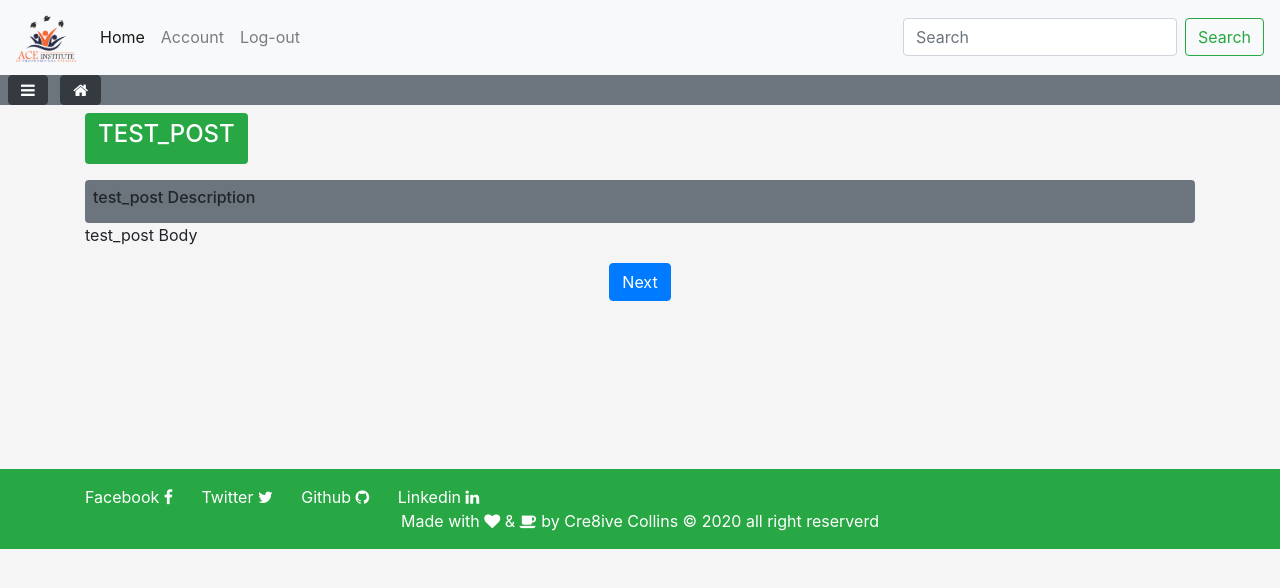
After one commit to Cre8ive-collins/aips, a Flask app: page /html/1 in a window 1280 px wide. The commit adds this page. Shown: the top 588 px of the page. Run offline with Flask 2, Linux system fonts and the light colour scheme; a user stored in the database is signed in; data comes from the database, SQL or seed files in the repository; both versions use the stored data as it was after the commit; some libraries are stand-ins or nearby versions.

Commit message:
Version 1.0 completed

```diff
--- a/package/__init__.py
+++ b/package/__init__.py
@@ -12,6 +12,7 @@ app.config['SQLALCHEMY_DATABASE_URI'] = 'sqlite:///site.db'
 db = SQLAlchemy(app)
 bcrypt = Bcrypt(app)
 login_manager = LoginManager(app)
-
+login_manager.login_view = "login"
+login_manager.login_message_category = 'info'
 from package import routes
 from package.dbmodels import User, Admin, Tracks, Path, Post
--- a/package/dbmodels.py
+++ b/package/dbmodels.py
@@ -12,9 +12,10 @@ class User(db.Model, UserMixin):
     email = db.Column(db.String(40), nullable=False, unique=True)
     username = db.Column(db.String(20), nullable=False)
     password = db.Column(db.String(60),nullable=False)
+    phone = db.Column(db.String(), nullable=False)
 
     def __repr__(self):
-        return f"User('{self.id}, {self.name}, {self.email}, {self.username}')"
+        return f"User('{self.id}, {self.name}, {self.phone}, {self.username}')"
 
 class Admin(db.Model, UserMixin):
     id  = db.Column(db.Integer, primary_key=True)
@@ -22,6 +23,7 @@ class Admin(db.Model, UserMixin):
     email = db.Column(db.String(40), nullable=False, unique=True)
     username = db.Column(db.String(20), nullable=False)
     password = db.Column(db.String(60),nullable=False)
+    phone = db.Column(db.String(), nullable=False)
     rele = db.relationship('Post', backref = 'author', lazy = True)
 
     def __repr__(self):
--- a/package/routes.py
+++ b/package/routes.py
@@ -2,7 +2,7 @@ from flask import render_template, url_for, flash, request, redirect
 from package.forms import LoginForm
 from package import app, db, bcrypt
 from package.dbmodels import User, Admin, Tracks, Path, Post
-from flask_login import login_user
+from flask_login import login_user, current_user, logout_user, login_required
 from itertools import chain
 
 
@@ -10,28 +10,17 @@ from itertools import chain
 
 @app.route('/', methods=('GET','POST'))
 def home():
-    form = LoginForm()
-    if form.validate_on_submit():
-        username = form.username.data
-        password = form.password.data
-        remember = form.remember.data
-        user = User.query.filter_by(username=username).first()
-        if user and bcrypt.check_password_hash(user.password, password):
-            flash(f'Login Successfull','success')
-            login_user(user, remember=remember)
-            return redirect(url_for('home'))
-        else:
-            flash(f'Username or Password incorrect','warning')
-    return render_template('login.html', form=form)
+    return render_template('index.html')
 
 @app.route('/register', methods=('POST','GET'))
-def register(update_username = "", update_email = ""):
-    if request.method == 'POST' and (update_username or update_email == ""):
+@login_required
+def register():
+    if request.method == 'POST':
         name = request.form['name']
         email = request.form['email']
         validate_email = User.query.filter_by(email=email).first()
         if validate_email:
-            flash(f'Account already exist for {email}. Sign-in instead','danger')
+            flash(f'Account already exist for {email}. Sign-in instead','warning')
             return render_template('register.html')
         username = request.form['username']
         validate_username = User.query.filter_by(username=username).first()
@@ -50,26 +39,24 @@ def register(update_username = "", update_email = ""):
 
 @app.route('/admin', methods=('POST','GET'))
 def admin():
-
+    form = LoginForm()
     students = max(list(chain(*User.query.with_entities(User.id).all())))
     lesson = max(list(chain(*Admin.query.with_entities(Admin.id).all())))
     path = max(list(chain(*Path.query.with_entities(Path.id).all())))
     track = max(list(chain(*Tracks.query.with_entities(Tracks.id).all())))
-    form = LoginForm()
     if form.validate_on_submit():
         username = form.username.data
         password = form.password.data
-        remember = form.remember.data
         admin = Admin.query.filter_by(username=username).first()
         if admin and (password == admin.password):
             flash(f'Welcome {username}, what will you like to do?','success')
-            login_user(admin, remember=remember)
-            return render_template('admin.html', user=admin)
+            login_user(admin)
+            return render_template('admin.html', form=form, track = track, path = path, students=students, lesson= lesson )
         else:
             flash(f'Username or Password incorrect','warning')
-            #change template
-    return render_template('admin.html', form=form, track = track, path = path, students=students, lesson= lesson )
+            return render_template('admin_login.html', form=form, track = track, path = path, students=students, lesson= lesson )
 
+    return render_template('admin_login.html', form=form, track = track, path = path, students=students, lesson= lesson )
 
 @app.route('/create_post', methods = ('POST','GET'))
 def create_post():
@@ -128,7 +115,7 @@ def add_course():
         if course == "":
             tracks = Tracks.query.filter_by(title = track)
             if tracks:
-                flash(f'Track already exist','danger')
+                flash(f'Track already exist','warning')
                 return redirect(url_for('admin'))
             else:
                 tra = Tracks(title = track).first()
@@ -140,7 +127,7 @@ def add_course():
         else:
             courses = Path.query.filter_by(title = course).first()
             if courses:
-                flash(f'Course already exist','danger')
+                flash(f'Course already exist','warning')
                 return redirect(url_for('admin'))
             else:
                 tracks = Tracks.query.filter_by(title = track)
@@ -160,6 +147,77 @@ def add_course():
                     flash(f'Course {course} created', 'success')
                     return redirect(url_for('admin'))
 
-@app.route('/update_lesson')
-def update_lesson():
-    pass
+
+@app.route('/html/<post_id>')
+@login_required
+def html(post_id):
+    post = Post.query.filter_by(subject = 'HTML').all()
+    current_post = Post.query.get_or_404(post_id)
+    return render_template('html.html', post = post, current_post = current_post)
+
+
+@app.route('/css/<post_id>')
+@login_required
+def css(post_id):
+    post = Post.query.filter_by(subject = 'CSS').all()
+    current_post = Post.query.get_or_404(post_id)
+    return render_template('css.html', post = post, current_post = current_post)
+
+@app.route('/javascript/<post_id>')
+@login_required
+def javascript(post_id):
+    post = Post.query.filter_by(subject = 'javascript').all()
+    current_post = Post.query.get_or_404(post_id)
+    return render_template('javascript.html', post = post, current_post = current_post)
+
+
+@app.route('/bootstrap/<post_id>')
+@login_required
+def bootstrap(post_id):
+    post = Post.query.filter_by(subject = 'bootstrap').all()
+    current_post = Post.query.get_or_404(post_id)
+    return render_template('html.html', post = post, current_post = current_post)
+
+
+@app.route('/jquery/<post_id>')
+@login_required
+def jquery(post_id):
+    post = Post.query.filter_by(subject = 'jquery').all()
+    current_post = Post.query.get_or_404(post_id)
+    return render_template('jquery.html', post = post, current_post = current_post)
+
+@app.route('/login',  methods = ('POST', 'GET'))
+def login():
+    if current_user.is_authenticated:
+        return redirect( url_for('home') )
+    form = LoginForm()
+    if form.validate_on_submit():
+        username = form.username.data
+        user = User.query.filter_by(username=username).first()
+        if user:
+            checked_pw = bcrypt.check_password_hash(user.password, form.password.data)
+            if checked_pw:
+                flash(f'Welcome {username}, what will you like to do?','success')
+                login_user(user)
+                next_page = request.args.get('next')
+                if next_page:
+                    return redirect(next_page)
+                else:
+                    return redirect(url_for('home') )
+        else:
+            flash(f'Username or Password incorrect','danger')
+
+    return render_template('login.html', form = form)
+
+
+
+@app.route('/logout')
+def logout():
+    logout_user()
+    return redirect(url_for('home'))
+
+
+@app.route('/account')
+@login_required
+def account():
+    return render_template('account.html')
--- a/package/static/css/main.css
+++ b/package/static/css/main.css
@@ -1,6 +1,8 @@
 body{
 	background-color: whitesmoke;
-	margin-top: 1rem
+	/*margin-top: 1rem*/
+	max-width: 100%;
+	overflow-x: hidden;
 }
 
 #text-white{
@@ -29,8 +31,8 @@ footer{
 	padding-top: 1rem;
 }
 
-h4#pointer{
-	color: red
+.opacity{
+	opacity: 0.5;
 }
 
 .jumbotron{
@@ -38,8 +40,22 @@ h4#pointer{
 }
 h4#pointer:hover {color: : red;}
 
-@media only screen and (max-width: 600px) {
-  div.aside{
-  	display: none;
-  }
+div #rgba {
+	background-color: rgba(10,5,10,0.5) !important;
 }
+
+div #side{
+  position: fixed;
+  left: 0;
+  right: 0;
+  z-index: 2;
+  background-color: rgba(0,78,56,0.5);
+  height : 50rem;
+  color: whitesmoke;
+}
+
+#gradient{
+  height: 100px;
+  background-color: red; /* For browsers that do not support gradients */
+  background-image: linear-gradient(to right ,green,yellow,green) !important; /* Standard syntax (must be last) */
+}
--- a/package/static/js/main.js
+++ b/package/static/js/main.js
@@ -1,26 +1,33 @@
-console.log("111111111111")
+
 
 
 $(document).ready(function(){
-	$('button#elem1').click(function(){
-		console.log('///')
-		$('form#add_track').removeClass('d-none');
-		console.log('///2')
-		$('form#add_track').show();
-		console.log('///3')
+
+	$('i#ham').click(function(){
+		$('div#side').removeClass('d-none')
+		$('div#side').toggle('slide')
+	})
 
 
-	})
+	// $('button#elem1').click(function(){
+	// 	console.log('///')
+	// 	$('form#add_track').removeClass('d-none');
+	// 	console.log('///2')
+	// 	$('form#add_track').show();
+	// 	console.log('///3')
 
-	$("button#cancel1").click(function(){
-		$('form#read_user_form').addClass('d-none');
-		$('form#read_user_form').hide();
-	})
-	$("span#user").click(function(){
-		$('form#read_user_form').removeClass('d-none');
-		$('form#read_user_form').hide();
-		$('form#read_user_form').show();
-	})
+
+	// })
+
+	// $("button#cancel1").click(function(){
+	// 	$('form#read_user_form').addClass('d-none');
+	// 	$('form#read_user_form').hide();
+	// })
+	// $("span#user").click(function(){
+	// 	$('form#read_user_form').removeClass('d-none');
+	// 	$('form#read_user_form').hide();
+	// 	$('form#read_user_form').show();
+	// })
 
    $(".fader").click(function(){
    	$("div#show").removeClass("d-none");
--- a/package/templates/admin.html
+++ b/package/templates/admin.html
@@ -25,7 +25,7 @@
 
 <hr>
 	<div class="row">
-	<div class="container d-flex justify-content-center">
+	<div class="container">
 			<div class="col-xs-4 p-0 fader ">
 				<span class="btn btn-lg btn-success">Create</span>
 				<div class="d-none" id="show">
@@ -60,6 +60,7 @@
   				<td>{{ read_user[users].name }} </td>
   				<td>{{ read_user[users].email }} </td>
   				<td>{{ read_user[users].username }} </td>
+  				<!-- <td>{{ read_user[users].phone }} </td> -->
   			</tr>
   			{% endfor %}
   		</tbody>
--- a/package/templates/admin_login.html
+++ b/package/templates/admin_login.html
@@ -1,7 +1,7 @@
 {% extends "layout.html" %}
 {% block content %}
 
-<div class="">
+<div class="container">
 	<form method="POST" action="/admin">
 		<div class="form-group"><legend><b>Admin Login</b></legend></div>
 	    {{ form.csrf_token }}
--- /dev/null
+++ b/package/templates/html.html
@@ -0,0 +1,75 @@
+{% extends "layout.html" %}
+{% block content %}
+<div id="fb-root"></div>
+<script async defer crossorigin="anonymous" src="https://connect.facebook.net/en_US/sdk.js#xfbml=1&version=v7.0"></script>
+<div class="bg-secondary sticky-top">
+	<i class="fa fa-navicon btn btn-dark ml-2" id="ham"></i>
+	 <a href="{{ url_for('home') }}""><i class="fa fa-home btn btn-dark ml-2"></i></a>
+</div>
+<div class="container">
+<div class="row">
+<div class="col-sm-6 d-none overflow-auto" style="" id="side">
+<ul>
+	<li><b>HTML Tutorials</b></li>
+	<hr style="border: 1px solid whitesmoke">
+ {% for i in range( post|length ) %}
+ <li><a href="{{ url_for('html', post_id = post[i].id) }}"> <span class="fa fa-code"></span> {{ post[i].title.upper() }} </a></li>
+ {% endfor %}
+</ul>
+</div>
+<!-- Modal -->
+<div class="modal fade" id="exampleModal" tabindex="-1" role="dialog" aria-labelledby="exampleModalLabel" aria-hidden="true">
+  <div class="modal-dialog" role="document">
+    <div class="modal-content">
+      <div class="modal-header">
+        <h5 class="modal-title" id="exampleModalLabel">Share your progress</h5>
+        <button type="button" class="close" data-dismiss="modal" aria-label="Close">
+          <span aria-hidden="true">&times;</span>
+        </button>
+      </div>
+      <div class="modal-body">
+        <a class="twitter-share-button"
+  href="https://twitter.com/intent/tweet?text=Hello%20world">
+<i class="fa-lg fa fa-twitter text-info"></i></a>
+<a href="whatsapp://send?text=https://chillyfacts.com/run-command-prompt-cmd-commands-from-java/" data-action="share/whatsapp/share"><i class="fa fa-lg fa-whatsapp text-success"></i></a>
+<div class="fb-share-button" data-href="https://developers.facebook.com/docs/plugins/" data-layout="button_count" data-size="small"><a target="_blank" href="https://www.facebook.com/sharer/sharer.php?u=https%3A%2F%2Fdevelopers.facebook.com%2Fdocs%2Fplugins%2F&amp;src=sdkpreparse" class="fb-xfbml-parse-ignore">Share</a></div>
+      </div>
+      <div class="modal-footer">
+        <a href="{{ url_for('html', post_id = current_post.id + 1) }}" class="btn btn-success ml-2">Next</a></div>
+      </div>
+    </div>
+  </div>
+<div class="col-sm-12">
+
+
+
+
+	<div class="bg-success btn mt-2 text-white mb-2"><h4>{{ current_post.title.upper() }}</h4></div>
+	<div class="container">
+		{% if current_post.video %}
+			<iframe width="50%" height="280rem" src="{{ current_post.video }}" frameborder="0" allow="accelerometer; autoplay; encrypted-media; gyroscope; picture-in-picture" allowfullscreen class="m-auto"></iframe>
+		{% endif %}
+	</div>
+	<div class="bg-secondary mt-2 p-2 rounded"><h6>{{ current_post.description }}</h6></div>
+	<p>{{ current_post.body }}</p>
+	<div class="row">
+		<div class="col-xs-12 m-auto">
+				{% if current_post.id == 1 %}
+			<a href="{{ url_for('html', post_id = current_post.id - 1) }}" class="btn btn-success d-none">Previous</a>
+				{% else %}
+						<a href="{{ url_for('html', post_id = current_post.id - 1) }}" class="btn btn-success">Previous</a>
+				{% endif %}
+				{% if current_post.id == post|length %}
+					<a href="{{ url_for('html', post_id = current_post.id + 1) }}" class="btn btn-success ml-2 d-none">Next</a></div>
+				{% else %}
+						<button type="button" class="btn btn-primary" data-toggle="modal" data-target="#exampleModal">Next
+						</button>
+				{% endif %}
+	 </div>
+</div>
+</div>
+</div>
+</div>
+
+
+{% endblock %}
--- a/package/templates/layout.html
+++ b/package/templates/layout.html
@@ -3,6 +3,10 @@
     <head>
       <script src="https://ajax.googleapis.com/ajax/libs/jquery/3.5.1/jquery.min.js"></script>
       <script type="text/javascript" src="{{ url_for('static', filename='js/main.js') }}"></script>
+      <link
+    rel="stylesheet"
+    href="https://cdnjs.cloudflare.com/ajax/libs/animate.css/4.0.0/animate.min.css"
+  />
         <title></title>
 
         <meta charset="utf-8">
@@ -13,12 +17,9 @@
         <link rel="icon" href="{{ url_for('static', filename='images/img1.png') }}">
 
     </head>
-    <body>
-
-
-            <div class="container">
+    <body class="">
                 <nav class="navbar navbar-expand-lg navbar-light bg-light">
-                  <a class="navbar-brand" href="#">
+                  <a class="navbar-brand" href="{{ url_for('home') }}">
                     <img src="{{ url_for('static', filename='images/img1.png') }}" width="60rem" alt="">
                   </a>
                   <button class="navbar-toggler" type="button" data-toggle="collapse" data-target="#navbarSupportedContent" aria-controls="navbarSupportedContent" aria-expanded="false" aria-label="Toggle navigation">
@@ -28,10 +29,20 @@
                   <div class="collapse navbar-collapse" id="navbarSupportedContent">
                     <ul class="navbar-nav mr-auto">
                       <li class="nav-item active">
-                        <a class="nav-link" href="#">Home <span class="sr-only">(current)</span></a>
+                        <a class="nav-link" href="{{ url_for('home') }}">Home</a>
                       </li>
-                      <li class="nav-item">
-                        <a class="nav-link" href="#">Link</a>
+
+                        {% if current_user.is_authenticated %}
+                        <li class="nav-item">
+                        <a class="nav-link" href="{{ url_for('account') }}">Account</a>
+                      </li>
+                         <li class="nav-item">
+                          <a class="nav-link" href="{{ url_for('logout') }}">Log-out</a>
+                        </li>
+                        {% else %}
+
+                        <a class="nav-link" href="{{ url_for('login') }}">Log-in</a>
+                        {% endif %}
                       </li>
                     </ul>
                     <form class="form-inline my-2 my-lg-0">
@@ -40,11 +51,10 @@
                     </form>
                   </div>
                 </nav>
-            </div>
-            <hr class="bg-success">
+                <!-- <hr class="bg-success">  -->
             <div class="container">
                 <div class="row">
-                    <div class="col-sm-9 ">
+                    <div class="col-sm">
                           {% with messages = get_flashed_messages(with_categories=true) %}
                               {% if messages %}
                                 {% for category, message in messages %}
@@ -58,23 +68,11 @@
                               {% endif %}
                           {% endwith %}
                         </div>
-                    <div class="col-sm-9 d-flex justify-content-center">
-                    {% block content %}{% endblock %}
-                    </div>
+                      </div>
 
-                    <div class="col-sm-3 mt-4 aside">
-                        <div class="list-group">
-                          <a href="#" class="list-group-item list-group-item-action bg-success disabled"style="color: white;">
-                            Web Development
-                          </a>
-                          <a href="#" class="list-group-item list-group-item-action">HTML (HyperText Mark-up Language)</a>
-                          <a href="#" class="list-group-item list-group-item-action">CSS (Cascading Stylesheet</a>
-                          <a href="#" class="list-group-item list-group-item-action">JaveScript</a>
-                          <a href="#" class="list-group-item list-group-item-action disabled" tabindex="-1" aria-disabled="true">Bootstrap</a>
-                        </div>
-                    </div>
-                </div>
             </div>
+
+            {% block content %}{% endblock %}
             <div class="jumbotron mt-2">
             {% block content_b %}
             {% endblock %}
```
Also changed, not shown: package/templates/account.html (added, +10 -0 lines), package/templates/index.html (added, +96 -0 lines), package/templates/login.html (+3 -21 lines), package/templates/register.html (+2 -6 lines), package/site.db, package/static/images/img2.png (renamed from package/static/images/caroul_img.png), package/static/images/img3.png (added), 1 other file.
